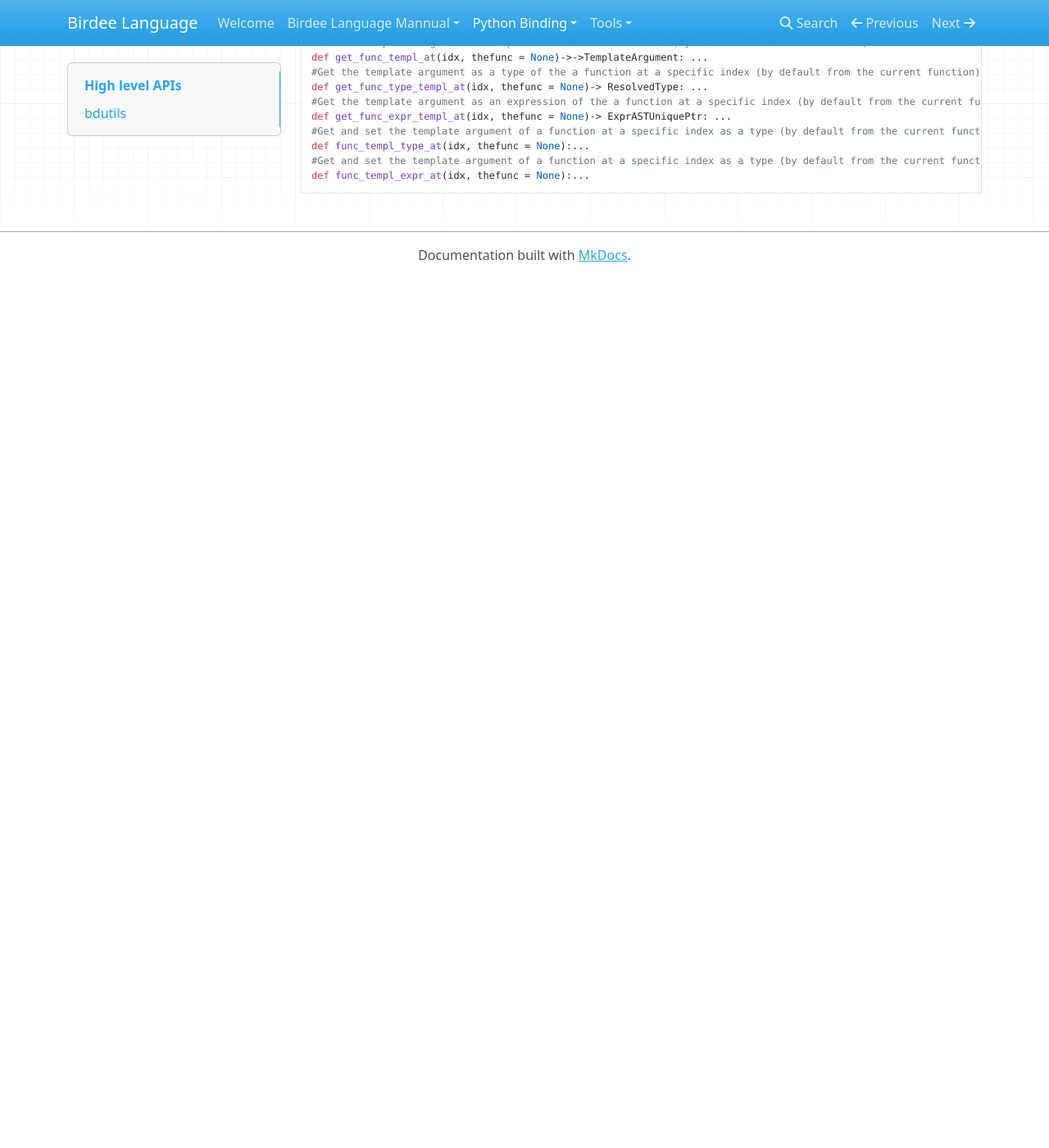
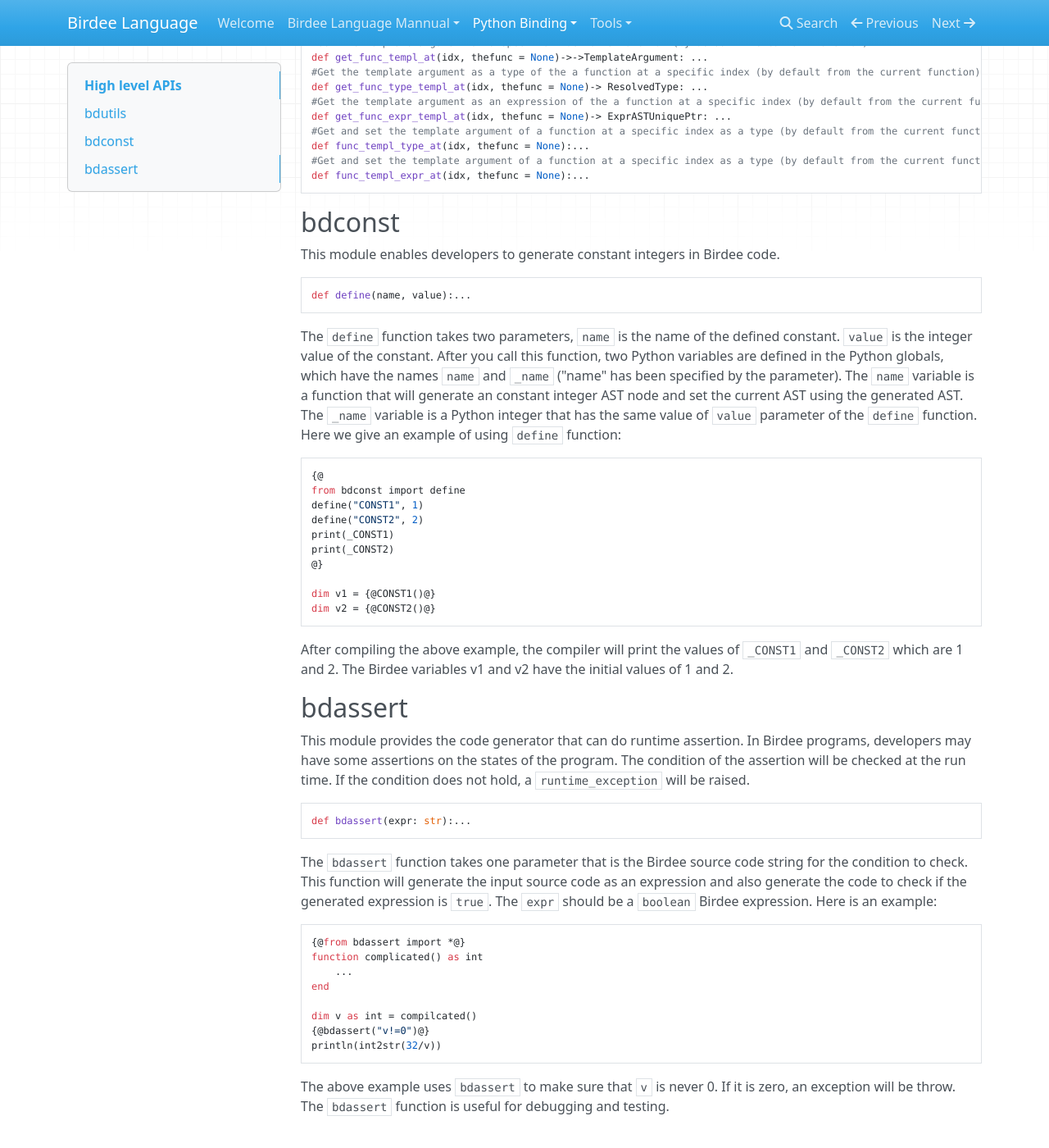
Before and after one commit to Birdee-lang/Doc, an MkDocs documentation site: the page built from docs/Python Binding/0040.HighLevelAPI.md, in a window 1280 px wide and 1400 px high, scrolled down 1384 px. Shown: the whole window at 82% size. Built offline with MkDocs 1.6.1, drawn with Linux system fonts in a browser that asks for light colours; nearby versions of some CDN libraries; before the commit the page ends 1723 px from its top, so only the background shows below that.

Commit message:
add high level APIs

````diff
--- a/docs/Python Binding/0040.HighLevelAPI.md
+++ b/docs/Python Binding/0040.HighLevelAPI.md
@@ -75,3 +75,52 @@ def func_templ_type_at(idx, thefunc = None):...
 #Get and set the template argument of a function at a specific index as a type (by default from the current function)
 def func_templ_expr_at(idx, thefunc = None):...
 ```
+
+## bdconst
+
+This module enables developers to generate constant integers in Birdee code.
+
+```python
+def define(name, value):...
+```
+
+The `define` function takes two parameters, `name` is the name of the defined constant. `value` is the integer value of the constant. After you call this function, two Python variables are defined in the Python globals, which have the names `name` and `_name` ("name" has been specified by the parameter). The `name` variable is a function that will generate an constant integer AST node and set the current AST using the generated AST. The `_name` variable is a Python integer that has the same value of `value` parameter of the `define` function. Here we give an example of using `define` function:
+
+```vb
+{@
+from bdconst import define
+define("CONST1", 1)
+define("CONST2", 2)
+print(_CONST1)
+print(_CONST2)
+@}
+
+dim v1 = {@CONST1()@}
+dim v2 = {@CONST2()@}
+```
+
+After compiling the above example, the compiler will print the values of `_CONST1` and `_CONST2` which are 1 and 2. The Birdee variables v1 and v2 have the initial values of 1 and 2.
+
+
+## bdassert
+
+This module provides the code generator that can do runtime assertion. In Birdee programs, developers may have some assertions on the states of the program. The condition of the assertion will be checked at the run time. If the condition does not hold, a `runtime_exception` will be raised.
+
+```python
+def bdassert(expr: str):...
+```
+
+The `bdassert` function takes one parameter that is the Birdee source code string for the condition to check. This function will generate the input source code as an expression and also generate the code to check if the generated expression is `true`. The `expr` should be a `boolean` Birdee expression. Here is an example:
+
+```vb
+{@from bdassert import *@}
+function complicated() as int
+	...
+end
+
+dim v as int = compilcated()
+{@bdassert("v!=0")@}
+println(int2str(32/v))
+```
+
+The above example uses `bdassert` to make sure that `v` is never 0. If it is zero, an exception will be throw. The `bdassert` function is useful for debugging and testing.
````
